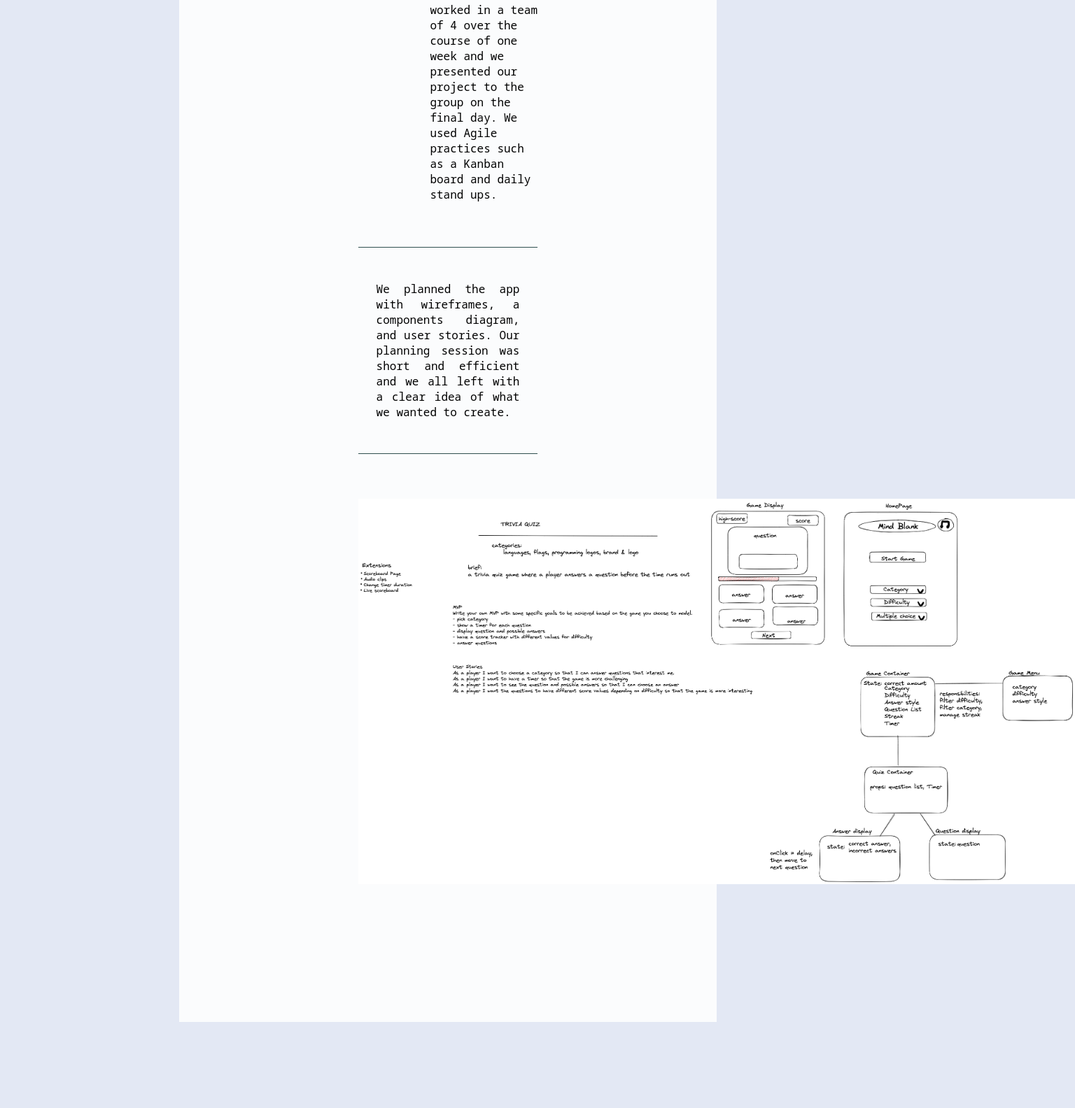
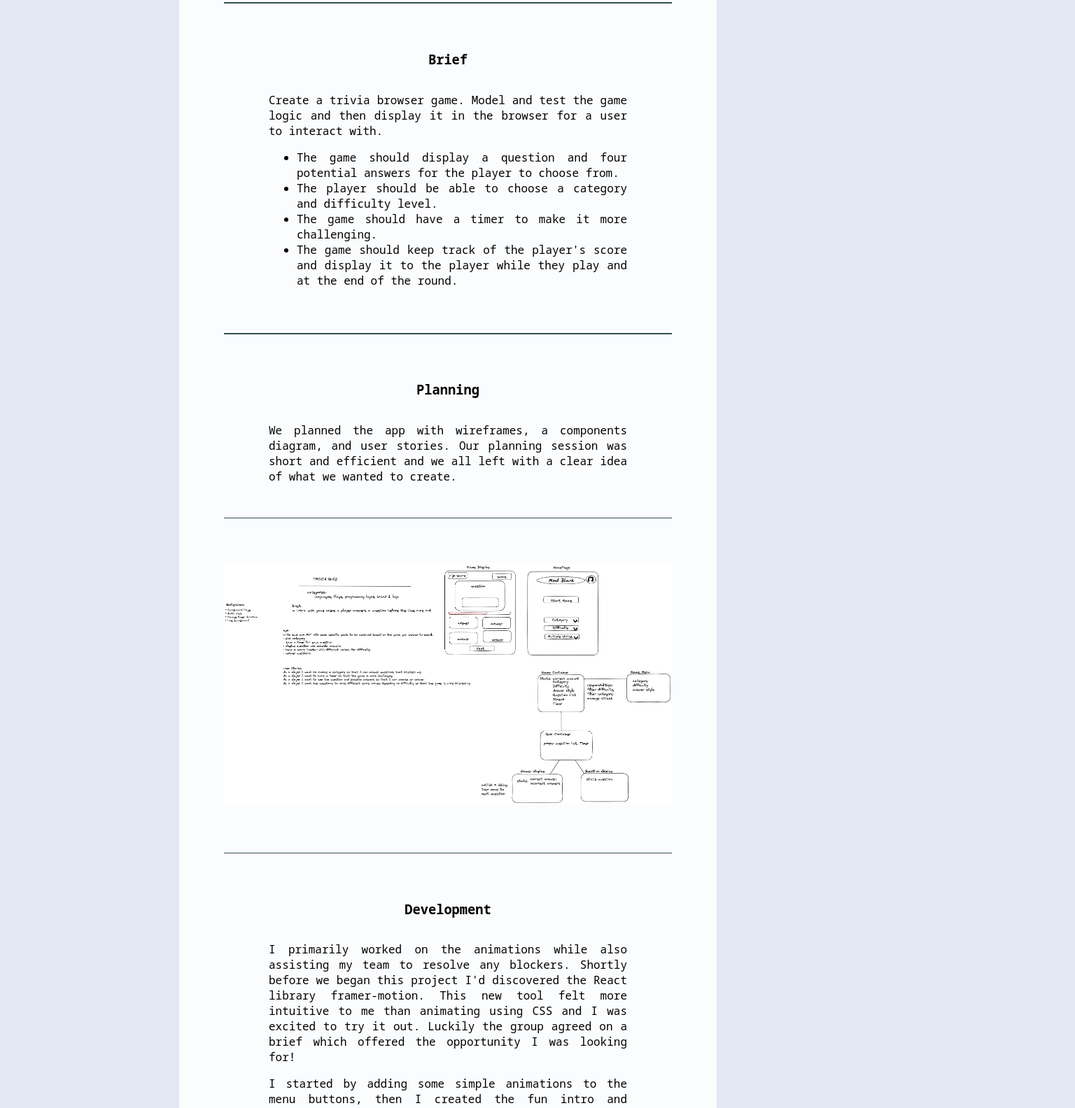
Before and after one commit to LisaS7/portfolio-home, a React (Create React App) app in the folder react-home/: page /projects/mind-blank in a window 1280 px wide. Shown: the part 700-2284 px from the top of the page at 70% size, 1536 px wide, since content can reach past the window. Before the commit the page ends 2161 px from the top, so only its background shows below. Built offline with nearby package versions, Linux system fonts and the light colour scheme.

Commit message:
Small style fixes and added content to Mind Blank project page

```diff
--- a/react-home/public/index.html
+++ b/react-home/public/index.html
@@ -24,7 +24,7 @@
       work correctly both with client-side routing and a non-root public URL.
       Learn how to configure a non-root public URL by running `npm run build`.
     -->
-    <title>React App</title>
+    <title>Lisa Steven</title>
   </head>
   <body>
     <noscript>You need to enable JavaScript to run this app.</noscript>
--- a/react-home/src/containers/PageContainer.jsx
+++ b/react-home/src/containers/PageContainer.jsx
@@ -6,8 +6,9 @@ export const PageContainer = styled.main`
   margin: 0 auto;
   padding: 4rem;
   background-color: var(--light-grey);
+
+  & h1 {
+    font-size: 3rem;
+    text-align: center;
+  }
 `;
-
-export const NarrowPageContainer = styled(PageContainer)`
-  width: 40%;
-`;
--- a/react-home/src/containers/ProjectContainer.jsx
+++ b/react-home/src/containers/ProjectContainer.jsx
@@ -1,9 +1,11 @@
 import styled from "styled-components";
 
-export const ProjectContainer = styled.section`
+export const ProjectSection = styled.section`
   margin: 0 auto;
   padding: 3rem 0;
   display: grid;
   gap: 2vh 2vw;
   border-bottom: 1px solid darkslategray;
+  border-top: 1px solid darkslategray;
+  text-align: center;
 `;
--- a/react-home/src/pages/Projects.jsx
+++ b/react-home/src/pages/Projects.jsx
@@ -24,7 +24,8 @@ export default function Projects() {
         <h3>Star Wars Planets</h3>
         <p>
           A simple page which lists Star Wars planets. Data is courtesy of the
-          Swapi API. Built with Python/Flask to practice using a REST API.
+          Swapi API. Built with Python/Flask to practice using a REST API and
+          hosted on AWS EC2.
         </p>
         <GitHub repo="star-wars-planets" />
         <ExternalLink appName="star-wars-planets" />
@@ -32,8 +33,8 @@ export default function Projects() {
       <ProjectCard>
         <h3>Weekly Planner</h3>
         <p>
-          Plan tasks for the week ahead. This is my first Node.js app and the
-          data is stored in MongoDB.
+          Plan tasks for the week ahead for multiple users. This is my first
+          Node.js app. Deployed to an AWS EC2 server.
         </p>
         <GitHub repo="node-planner" />
         <ExternalLink appName="planner" />
--- a/react-home/src/pages/Projects/MindBlank.jsx
+++ b/react-home/src/pages/Projects/MindBlank.jsx
@@ -1,11 +1,10 @@
 import YouTube from "react-youtube";
 import styled from "styled-components";
-import { ProjectContainer } from "../../containers/ProjectContainer";
-import { PageContainer } from "../../containers/PageContainer";
+import { ProjectSection } from "../../containers/ProjectContainer";
 
 const Image = styled.img`
   margin: 4rem 0;
-  width: 80vw;
+  width: 100%;
 `;
 
 const Textblock = styled.p`
@@ -19,16 +18,11 @@ const ProjectSummary = styled.div`
   text-align: left;
 `;
 
-const Row = styled.div`
-  display: flex;
-  align-items: center;
-`;
-
 export default function MindBlank() {
   return (
-    <PageContainer>
+    <>
       <h1>Mind Blank</h1>
-      <ProjectContainer style={{ gridTemplateColumns: "1fr 2fr" }}>
+      <ProjectSection style={{ gridTemplateColumns: "1fr 2fr" }}>
         <YouTube videoId="hahfdp1couo" />
         <ProjectSummary>
           <p>Project Type: Group (4 developers)</p>
@@ -36,20 +30,59 @@ export default function MindBlank() {
           <p>
             Mind Blank was built as a group project during my time with
             CodeClan. We worked in a team of 4 over the course of one week and
-            we presented our project to the group on the final day. We used
-            Agile practices such as a Kanban board and daily stand ups.
+            we presented our project to the group on the final day. During
+            development we used Agile practices such as a Kanban board and daily
+            stand ups.
           </p>
         </ProjectSummary>
-      </ProjectContainer>
-
-      <ProjectContainer>
+      </ProjectSection>
+      <ProjectSection>
+        <h3>Brief</h3>
+        <Textblock>
+          Create a trivia browser game. Model and test the game logic and then
+          display it in the browser for a user to interact with.
+          <ul>
+            <li>
+              The game should display a question and four potential answers for
+              the player to choose from.
+            </li>
+            <li>
+              The player should be able to choose a category and difficulty
+              level.
+            </li>
+            <li>The game should have a timer to make it more challenging.</li>
+            <li>
+              The game should keep track of the player's score and display it to
+              the player while they play and at the end of the round.
+            </li>
+          </ul>
+        </Textblock>
+      </ProjectSection>
+      <ProjectSection>
+        <h3>Planning</h3>
         <Textblock>
           We planned the app with wireframes, a components diagram, and user
           stories. Our planning session was short and efficient and we all left
           with a clear idea of what we wanted to create.
         </Textblock>
-      </ProjectContainer>
+      </ProjectSection>
       <Image src="../mind-blank/planning.png" alt="project user stories" />
-    </PageContainer>
+      <ProjectSection>
+        <h3>Development</h3>
+        <Textblock>
+          I primarily worked on the animations while also assisting my team to
+          resolve any blockers. Shortly before we began this project I'd
+          discovered the React library framer-motion. This new tool felt more
+          intuitive to me than animating using CSS and I was excited to try it
+          out. Luckily the group agreed on a brief which offered the opportunity
+          I was looking for!
+        </Textblock>
+        <Textblock>
+          I started by adding some simple animations to the menu buttons, then I
+          created the fun intro and results animations using a few png images
+          and some simple transitions.
+        </Textblock>
+      </ProjectSection>
+    </>
   );
 }
--- a/react-home/src/pages/Tools.jsx
+++ b/react-home/src/pages/Tools.jsx
@@ -56,6 +56,14 @@ export default function Tools() {
           I'll never go back. So much less strain on my wrist!
         </li>
       </List>
+      <List>
+        <h3>Other</h3>
+        <li>
+          RocketBook - a wipe clean notebook with an accompanying app to scan
+          and send notes straight to my Google Drive. Perfect for diagrams and
+          planning.
+        </li>
+      </List>
     </>
   );
 }
```
Also changed, not shown: 2 other files (tests, documents, lock files or other folders).
